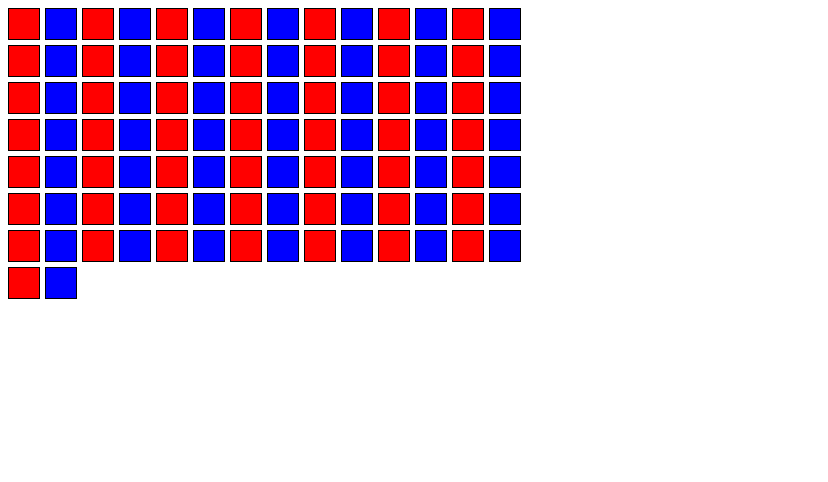
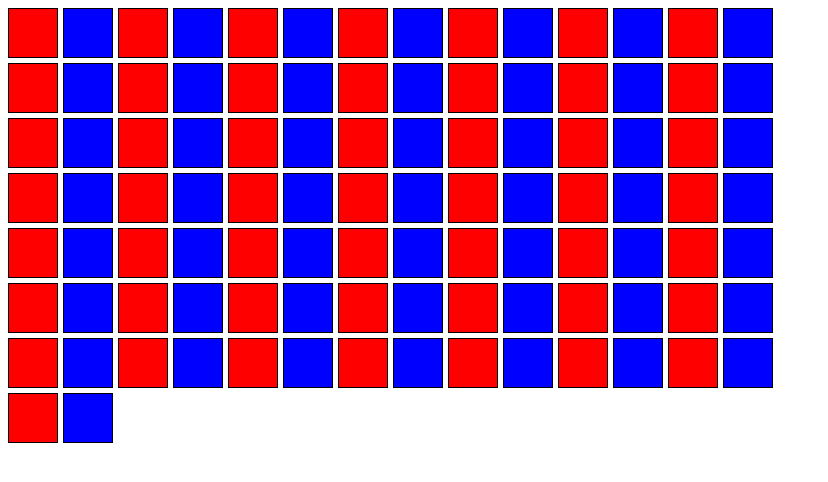
Before and after one commit to dusandjergovic/Domaci_DataAtributes, a plain HTML site: page index.html in a window 1280 px wide. Shown: the whole page, without its empty margins (0-828 px from the left). Drawn offline with Linux system fonts and the light colour scheme.

Commit message:
Ulepsavanje koda

```diff
--- a/script.js
+++ b/script.js
@@ -4,19 +4,18 @@ const grid = document.querySelector('.grid');
 for (let i = 0; i < 10; i++) {
   for (let j = 0; j < 10; j++) {
     const cell = document.createElement('div');
-    // taj deo sam napisao
-    cell.addEventListener('click', function() {
-        cell.style.backgroundColor = 'black';
-    } )
-    //
     cell.classList.add('cell');
-    // taj deo sam napisao
+
     if((j % 2) === 0)  {
             cell.classList.add('crvena')
         } else {
             cell.classList.add('plava')
         }
-    //
+
+        cell.addEventListener('click', function() {
+            cell.style.backgroundColor = 'black';
+        } )
+
     grid.appendChild(cell);
   }
 }
--- a/style.css
+++ b/style.css
@@ -2,7 +2,6 @@
     width: 3rem;
     height: 3rem;
     background-color: red;
-    border: 2px solid;
 }
 
 .plava {
@@ -15,17 +14,11 @@
     display: grid;
     grid-template-rows: repeat(14, 1fr);
     grid-template-columns: repeat(14, 1fr);
-    /* border: 1px solid black; */
     width: 300px;
     height: 300px;
     gap: 5px;
   }
 
-  /* Define the grid cell styles */
   .cell {
     border: 1px solid black;
-    gap: 5px;
-    /* background-color: lightgray; */
-    width: 30px;
-    height: 30px;
   }
```
